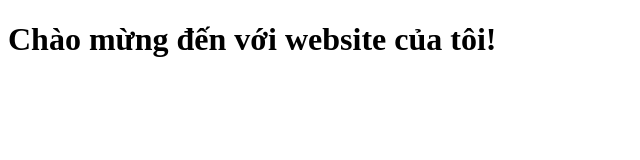
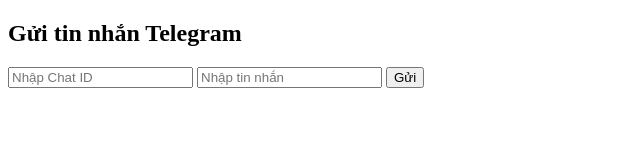
Before and after one commit to dungvip01xyz/dung, a plain HTML site: page index.html in a window 1280 px wide. Shown: the whole page, without its empty margins (0-640 px from the left). Drawn offline with Linux system fonts and the light colour scheme.

Commit message:
Update index.html

```diff
--- a/index.html
+++ b/index.html
@@ -3,9 +3,15 @@
 <head>
     <meta charset="UTF-8">
     <meta name="viewport" content="width=device-width, initial-scale=1.0">
-    <title>My Website</title>
+    <title>Telegram Bot</title>
 </head>
 <body>
-    <h1>Chào mừng đến với website của tôi!</h1>
+    <h2>Gửi tin nhắn Telegram</h2>
+    <input type="text" id="chat_id" placeholder="Nhập Chat ID">
+    <input type="text" id="message" placeholder="Nhập tin nhắn">
+    <button onclick="sendMessage()">Gửi</button>
+    <p id="status"></p>
+
+    <script src="script.js"></script>
 </body>
 </html>
```
